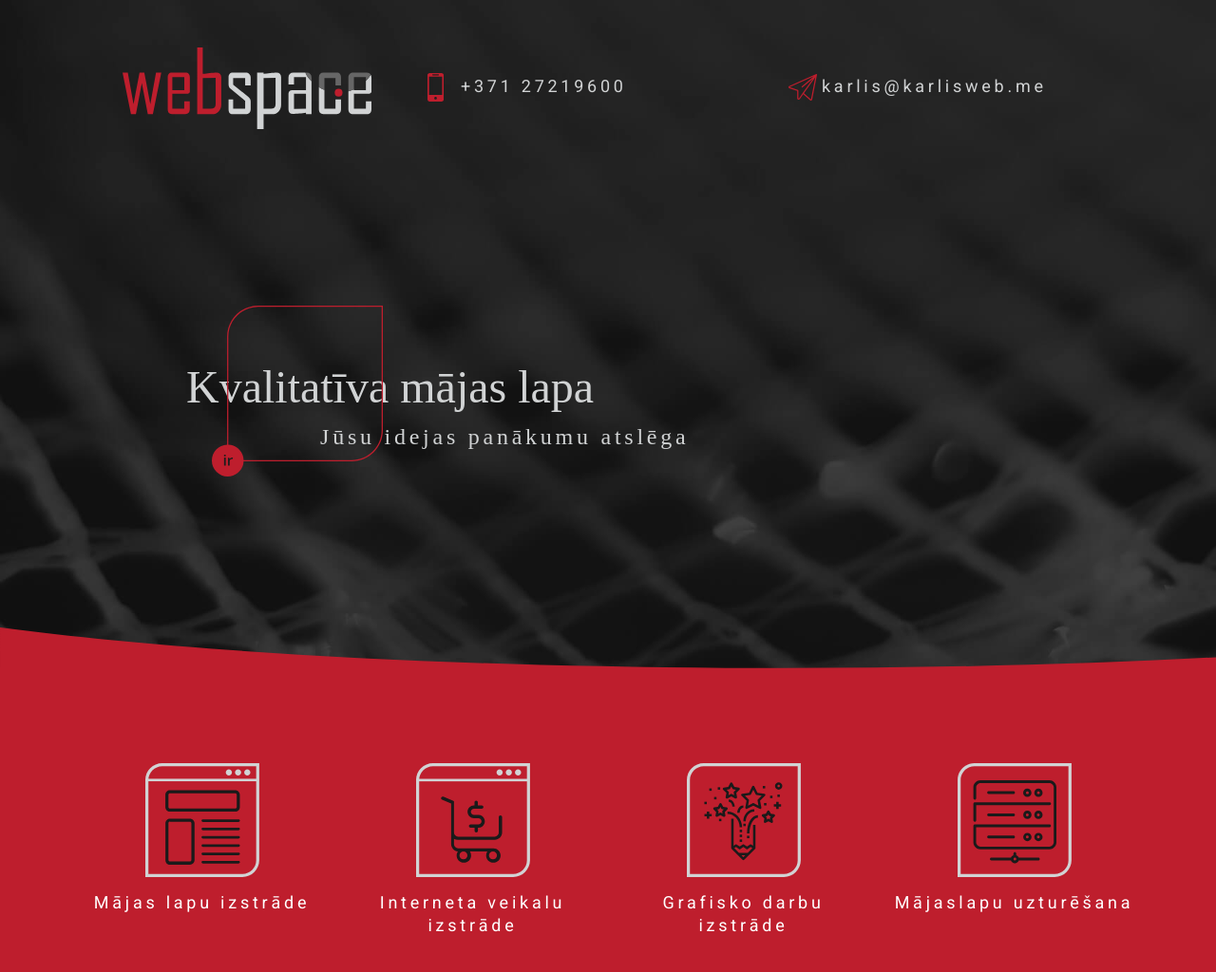
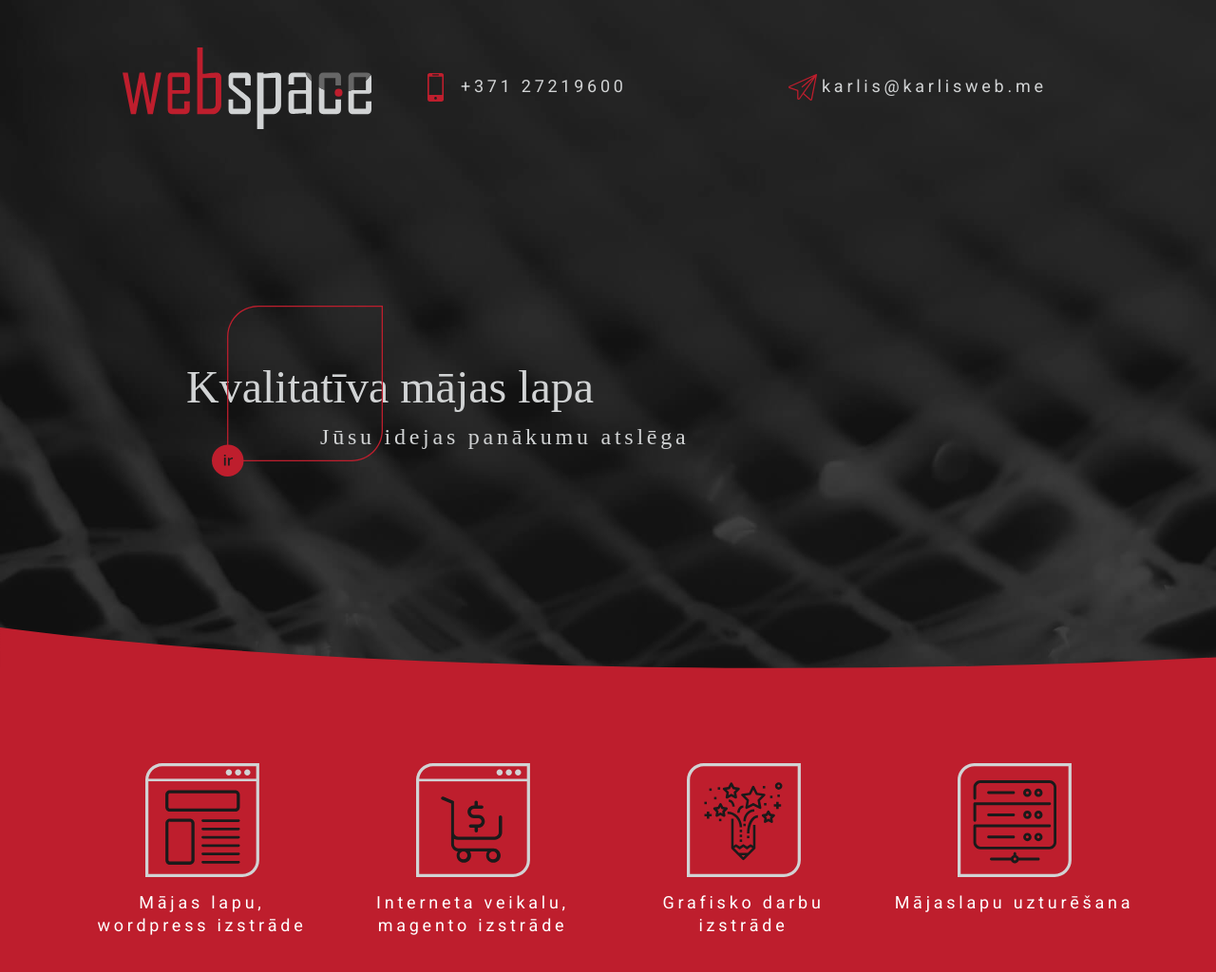
Before and after one commit to mrmoonlv/mrmoonlv.github.io, a website: page index.html in a window 1280 px wide. Shown: the whole page at 95% size. Drawn offline with Linux system fonts and the light colour scheme; a web font is replaced by a local one.

Commit message:
Some meta tags

```diff
--- a/index.html
+++ b/index.html
@@ -3,9 +3,9 @@
 <head>
     <title>Webspace.lv | Kvalitatīva mājas lapas izstrāde</title>
     <meta charset="utf-8">
-    <meta name="title" content="Webspace.lv | Kvalitatīva mājas lapu izstrāde">
+    <meta name="title" content="Webspace.lv | Magento, wordpress mājas lapu izstrāde">
     <meta name="description" content="Jūsu idejas panākumu atslēga. Mājas lapu, interneta veikalu izstrāde. Grafiskie darbi. Uzturēšanas pakalpojumi.">
-    <meta name="keywords" content="Mājas lapu izstrāde, Web izstrāde, Interneta veikala izstrāde, wordpress izstrāde, magento izstrāde">
+    <meta name="keywords" content="Majas lapu izstrade, Web izstrade, Interneta veikala izstrade, wordpress izstrade, magento izstrade.">
     <meta property="og:locale" content="lv_LV"/>
     <meta property="og:type" content="website"/>
     <meta property="og:title" content="Webspace.lv | Kvalitatīva mājas lapu izstrāde"/>
@@ -39,7 +39,7 @@
     <div class="container clearfix">
         <div class="row">
             <div class="col-sm-12 col-lg-4">
-                <img id="logo" src="assets/images/webspace-logo.svg" alt="">
+                <img id="logo" src="assets/images/webspace-logo.svg" alt="Webspace.lv | Magento, wordpress mājas lapu izstrāde">
             </div>
             <div class="col-sm-12 col-lg-4">
                 <div class="phone text-center">
@@ -73,26 +73,26 @@
         <div class="row">
             <div class="col-sm-12 col-md-3">
                 <div class="feature">
-                    <img src="assets/images/webspace-web-page-icon.svg">
-                    <h3>Mājas lapu izstrāde</h3>
+                    <img src="assets/images/webspace-web-page-icon.svg" alt="Mājas lapu, wordpress izstrāde">
+                    <h3>Mājas lapu, wordpress izstrāde</h3>
                 </div>
             </div>
             <div class="col-sm-12  col-md-3">
                 <div class="feature">
-                    <img src="assets/images/webspace-web-shop-icon.svg">
-                    <h3>Interneta veikalu izstrāde</h3>
+                    <img src="assets/images/webspace-web-shop-icon.svg" alt="Interneta veikalu, magento izstrāde">
+                    <h3>Interneta veikalu, magento izstrāde</h3>
                 </div>
 
             </div>
             <div class="col-sm-12 col-md-3">
                 <div class="feature">
-                    <img src="assets/images/webspace-graphic-design-icon.svg">
+                    <img src="assets/images/webspace-graphic-design-icon.svg" alt="Grafisko darbu izstrāde">
                     <h3>Grafisko darbu izstrāde</h3>
                 </div>
             </div>
             <div class="col-sm-12 col-md-3">
                 <div class="feature">
-                    <img src="assets/images/webspace-hosting-icon.svg">
+                    <img src="assets/images/webspace-hosting-icon.svg"alt="Mājaslapu uzturēšana">
                     <h3>Mājaslapu uzturēšana</h3>
                 </div>
             </div>
```
